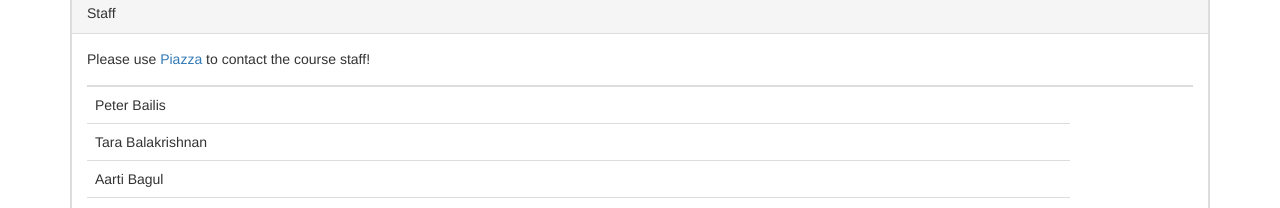
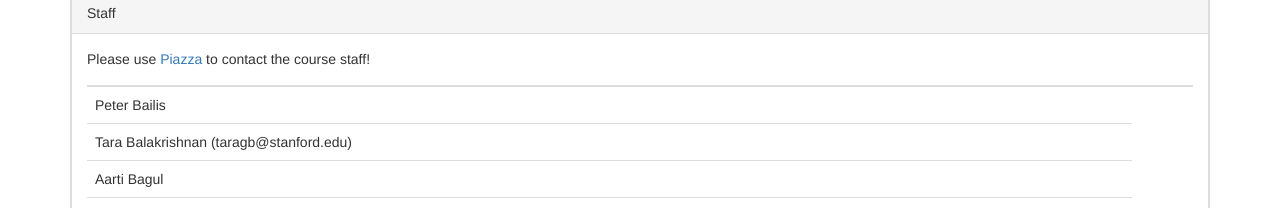
Before and after one commit to stanford-futuredata/cs145-2017, a plain HTML site: page index.html in a window 1280 px wide. Shown: the part 2560-2768 px from the top of the page. Drawn offline with nearby package versions, Linux system fonts and the light colour scheme.

Commit message:
added tara's email to website

```diff
--- a/index.html
+++ b/index.html
@@ -297,7 +297,7 @@ in which case an announcement will be made on the course Piazza.
 	Please use <a href="https://piazza.com/stanford/fall2017/cs145">Piazza</a> to contact the course staff!
       <tbody>
         <tr><td>Peter Bailis</td></tr>
-        <tr><td>Tara Balakrishnan</td></tr>
+        <tr><td>Tara Balakrishnan (taragb@stanford.edu)</td></tr>
         <tr><td>Aarti Bagul</td></tr>
         <tr><td>Dev Bhargava</td></tr>
 	      <tr><td>William Chen</td></tr>
```
